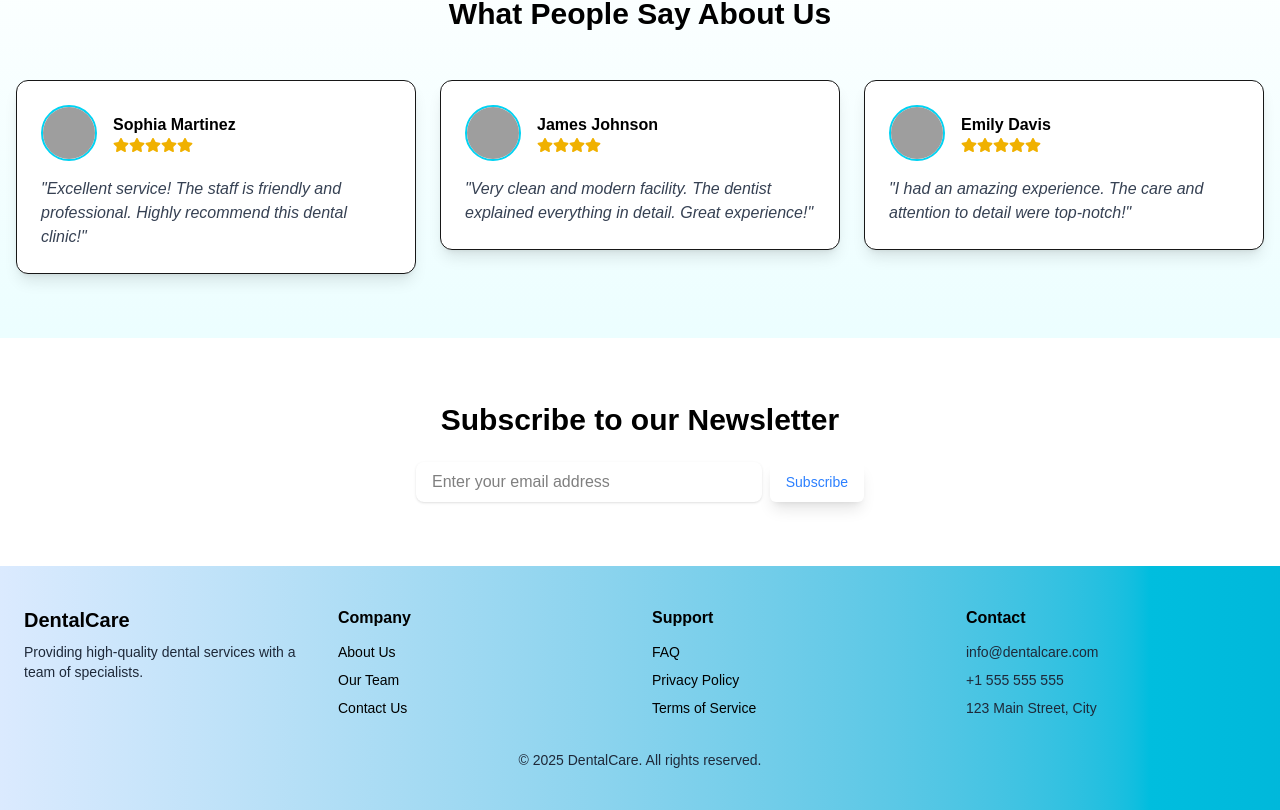
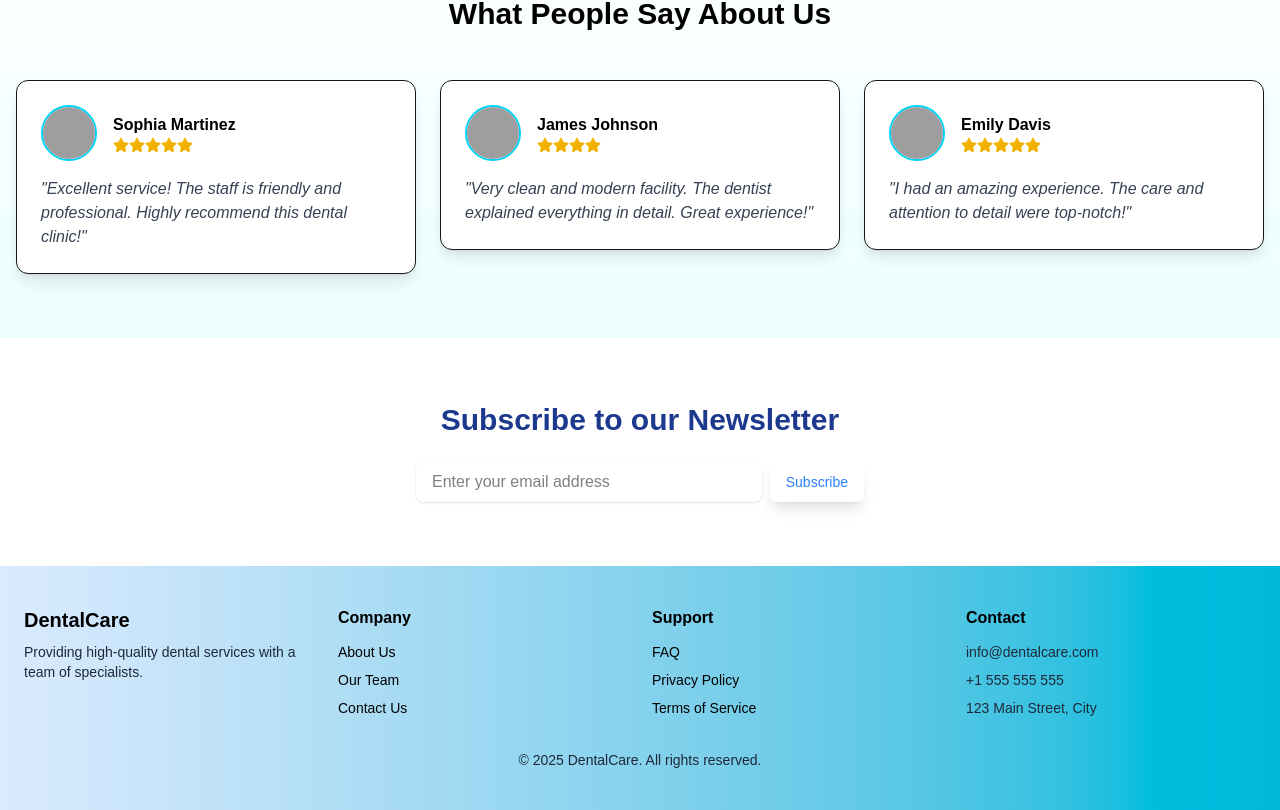
Before and after one commit to progamingexpertxyz/dental-app, a Next.js app: page / in a window 1280 px wide. Shown: the part 2491-3301 px from the top of the page. Built offline with nearby package versions, Linux system fonts and the light colour scheme; grey boxes are pictures that could not be loaded.

Commit message:
Update page.tsx

```diff
--- a/app/page.tsx
+++ b/app/page.tsx
@@ -63,9 +63,9 @@ export default function Home() {
       </motion.section>
 
       {/* Newsletter Section */}
-      <section className="text-black py-16 px-4 md:px-0 rounded-xl max-w-4xl mx-auto">
+      <section className="text-white py-16 px-4 md:px-0 rounded-xl max-w-4xl mx-auto">
         <div className="text-center">
-          <h2 className="text-2xl md:text-3xl font-bold mb-6">Subscribe to our Newsletter</h2>
+          <h2 className="text-2xl md:text-3xl font-bold mb-6 text-blue-900">Subscribe to our Newsletter</h2>
           <div className="flex flex-col sm:flex-row items-center justify-center max-w-md mx-auto gap-2">
             <input
               type="email"
```
